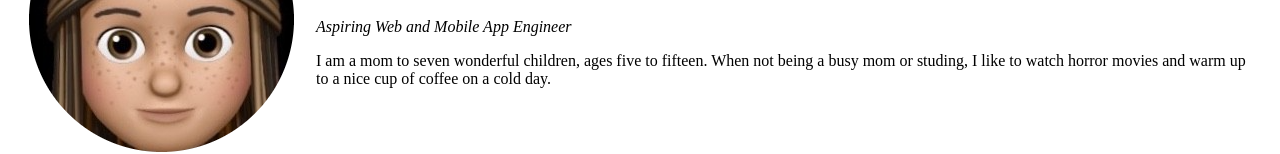
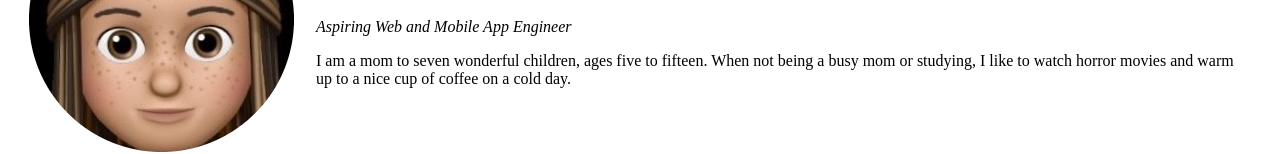
Before and after one commit to TheRealLizza/cv, a plain HTML site: page index.html in a window 1280 px wide. Shown: the part 142-296 px from the top of the page. Drawn offline with Linux system fonts and the light colour scheme.

Commit message:
Update index.html

```diff
--- a/index.html
+++ b/index.html
@@ -12,7 +12,7 @@
       <td><img src="images/melissa-modified.png" alt="melissa profile photo"></td>
       <td><h1>Melissa Briscoe</h1>
       <p><em>Aspiring Web and Mobile App Engineer</em></p>
-      <p>I am a mom to seven wonderful children, ages five to fifteen. When not being a busy mom or studing, I like to watch horror movies and warm up to a nice cup of coffee on a cold day.</p>
+      <p>I am a mom to seven wonderful children, ages five to fifteen. When not being a busy mom or studying, I like to watch horror movies and warm up to a nice cup of coffee on a cold day.</p>
 </td>
     </tr>
   </table>
```
